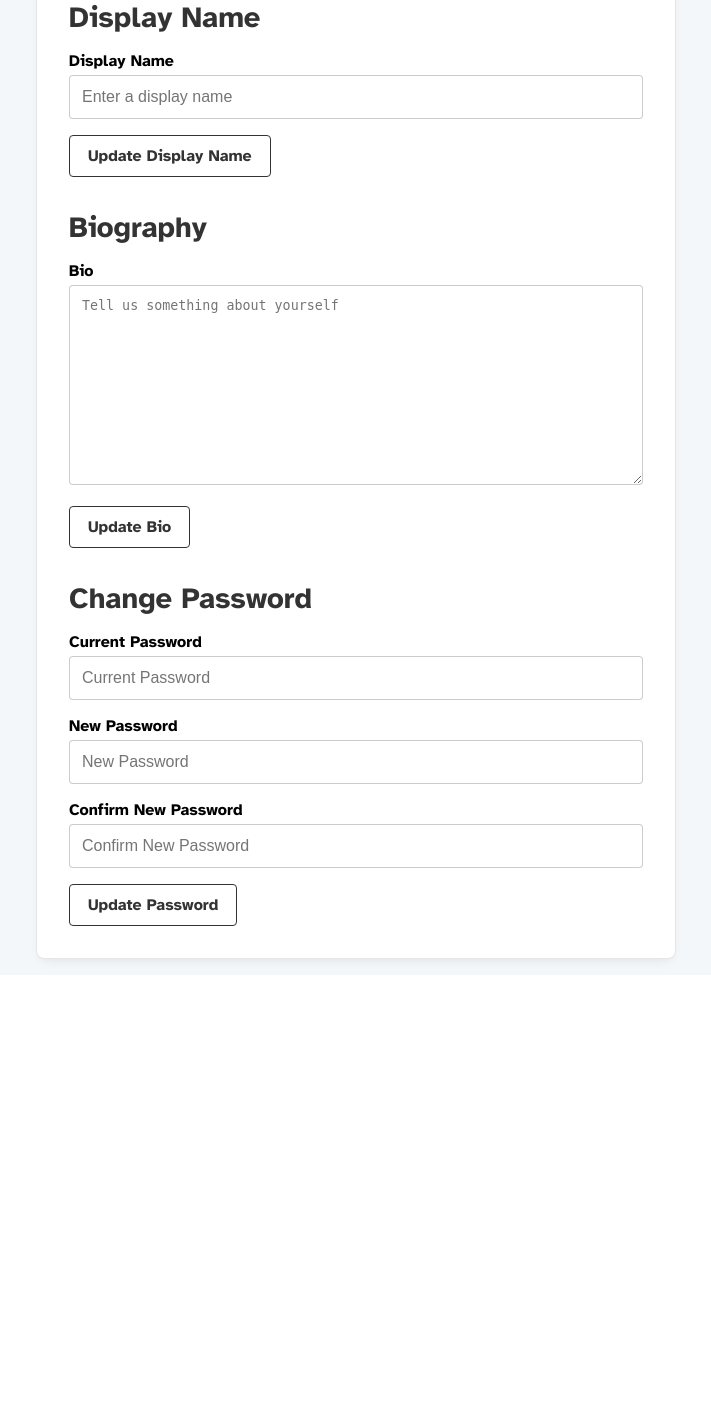
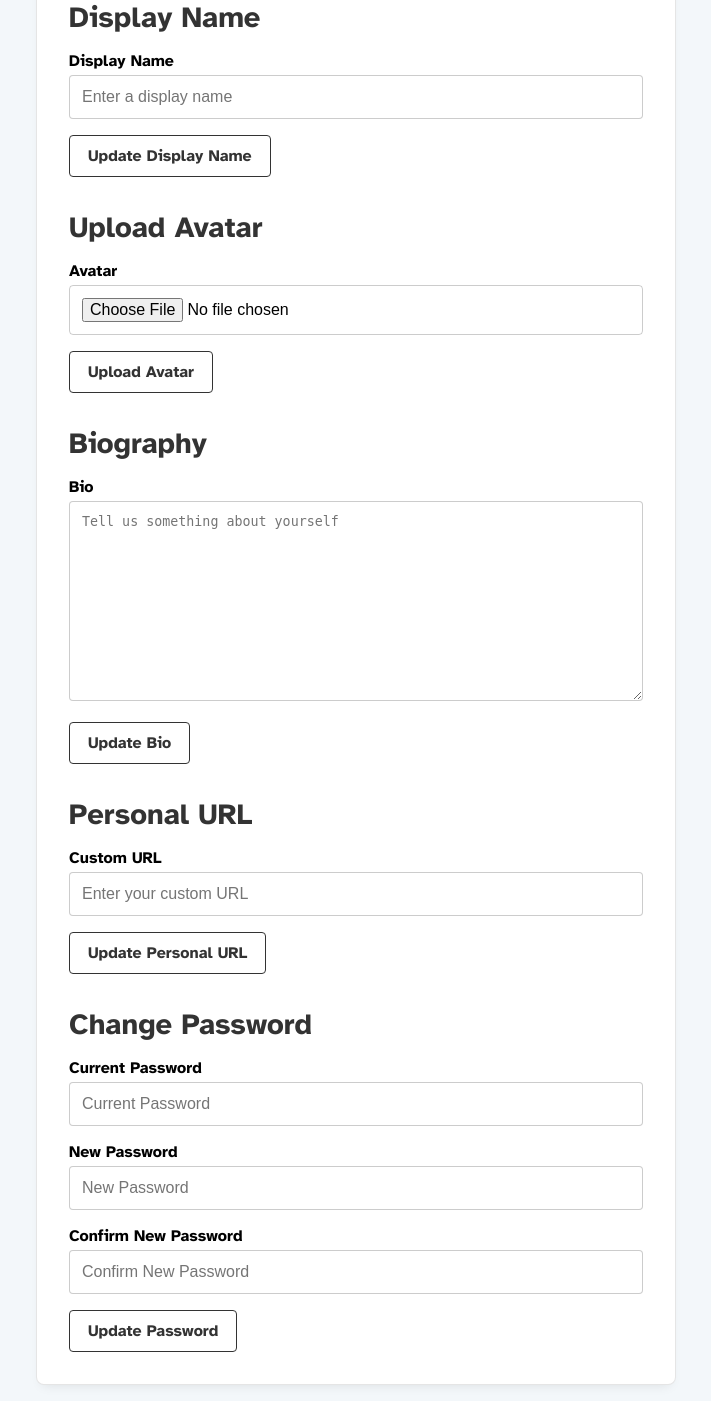
Before and after one commit to scidsg/frontpage, a Flask app: page /settings in a window 1280 px wide. Shown: the part 360-1761 px from the top of the page, without its empty margins (284-995 px from the left). Before the commit the page ends 1329 px from the top, so only its background shows below. Run offline with Flask 3, Linux system fonts and the light colour scheme; the visitor is signed in with stand-in values (Sample User, id 1); data comes from the database, SQL or seed files in the repository; some libraries are stand-ins or nearby versions; some web fonts are replaced.

Commit message:
add avatars

```diff
--- a/app.py
+++ b/app.py
@@ -18,18 +18,39 @@ import logging
 import os
 import markdown
 import pycountry
-from wtforms import StringField, PasswordField, SubmitField, TextAreaField, BooleanField
-from wtforms.validators import DataRequired, EqualTo, ValidationError, Length, Regexp
+from wtforms import (
+    StringField,
+    PasswordField,
+    SubmitField,
+    TextAreaField,
+    BooleanField,
+)
+from wtforms.validators import (
+    DataRequired,
+    EqualTo,
+    ValidationError,
+    Length,
+    Regexp,
+    URL,
+    Optional,
+)
+from werkzeug.utils import secure_filename
+from flask_wtf.file import FileField, FileAllowed
 from collections import Counter
 from itertools import groupby
 
 
 load_dotenv()  # Load environment variables from .env file
 
+# Uploads
+UPLOAD_FOLDER = "/var/www/html/frontpage/static/uploads"
+ALLOWED_EXTENSIONS = {"png", "jpg", "jpeg"}
+
 # Initialize Flask app and database
 app = Flask(__name__)
 app.config["SQLALCHEMY_DATABASE_URI"] = "sqlite:////var/www/html/frontpage/blog.db"
 app.config["SECRET_KEY"] = os.environ.get("FLASK_SECRET_KEY", "default-secret-key")
+app.config["UPLOAD_FOLDER"] = UPLOAD_FOLDER
 
 db = SQLAlchemy(app)
 migrate = Migrate(app, db)
@@ -46,7 +67,9 @@ class User(UserMixin, db.Model):
     password_hash = db.Column(db.String(100))
     bio = db.Column(db.Text)
     include_in_team_page = db.Column(db.Boolean, default=False)
-    display_name = db.Column(db.String(100), nullable=True)  # Removed unique=True
+    display_name = db.Column(db.String(100), nullable=True)
+    custom_url = db.Column(db.String(255), nullable=True)
+    avatar = db.Column(db.String(255), nullable=True)
 
     def set_password(self, password):
         self.password_hash = generate_password_hash(password)
@@ -196,6 +219,22 @@ class DisplayNameForm(FlaskForm):
 class TeamPageForm(FlaskForm):
     include_in_team_page = BooleanField("Include in Team Page", default=False)
     submit_team = SubmitField("Update Team Setting")
+
+
+class CustomUrlForm(FlaskForm):
+    custom_url = StringField(
+        "Custom URL",
+        validators=[Optional(), URL(message="Must be a valid URL.")],
+        render_kw={"placeholder": "Enter your custom URL"},
+    )
+    submit_custom_url = SubmitField("Update Custom URL")
+
+
+class AvatarForm(FlaskForm):
+    avatar = FileField(
+        "Avatar", validators=[FileAllowed(["jpg", "png"], "Images only!")]
+    )
+    submit_avatar = SubmitField("Upload Avatar")
 
 
 @app.errorhandler(404)
@@ -731,33 +770,52 @@ def user_settings():
     password_form = PasswordForm()
     team_page_form = TeamPageForm(obj=current_user)
     display_name_form = DisplayNameForm(obj=current_user)
+    custom_url_form = CustomUrlForm(obj=current_user)
+    avatar_form = AvatarForm()
 
     if "submit_bio" in request.form and bio_form.validate_on_submit():
         current_user.bio = bio_form.bio.data
         db.session.commit()
-        flash("👍 Your bio has been updated.", "success")
+        flash("Your bio has been updated.", "success")
 
     elif "submit_password" in request.form and password_form.validate_on_submit():
         if current_user.check_password(password_form.current_password.data):
             current_user.set_password(password_form.new_password.data)
             db.session.commit()
-            flash("👍 Your password has been updated. Please log in again.", "success")
+            flash("Your password has been updated. Please log in again.", "success")
             logout_user()
             return redirect(url_for("login"))
         else:
-            flash("⛔️ Current password is incorrect.", "danger")
+            flash("Current password is incorrect.", "danger")
 
     elif "submit_team" in request.form and team_page_form.validate_on_submit():
         current_user.include_in_team_page = team_page_form.include_in_team_page.data
         db.session.commit()
-        flash("👍 Team page settings updated", "success")
+        flash("Team page settings updated", "success")
 
     elif (
         "submit_display_name" in request.form and display_name_form.validate_on_submit()
     ):
         current_user.display_name = display_name_form.display_name.data
         db.session.commit()
-        flash("👍 Your display name has been updated.", "success")
+        flash("Your display name has been updated.", "success")
+
+    elif "submit_custom_url" in request.form and custom_url_form.validate_on_submit():
+        current_user.custom_url = custom_url_form.custom_url.data
+        db.session.commit()
+        flash("Your custom URL has been updated.", "success")
+
+    elif avatar_form.validate_on_submit() and "avatar" in request.files:
+        file = avatar_form.avatar.data
+        filename = secure_filename(file.filename)
+        if filename != "":
+            file_path = os.path.join(app.config["UPLOAD_FOLDER"], filename)
+            file.save(file_path)
+            current_user.avatar = filename
+            db.session.commit()
+            flash("Your avatar has been updated.", "success")
+        else:
+            flash("No file selected.", "warning")
 
     return render_template(
         "settings.html",
@@ -765,6 +823,8 @@ def user_settings():
         password_form=password_form,
         team_page_form=team_page_form,
         display_name_form=display_name_form,
+        custom_url_form=custom_url_form,
+        avatar_form=avatar_form,
     )
 
 
--- a/static/style.css
+++ b/static/style.css
@@ -676,6 +676,11 @@ blockquote p {
 	margin-top: 1.5rem;
 }
 
+.avatar {
+	max-width: 200px;
+	width: 100%;
+}
+
 @media only screen and (max-width: 1056px) {
 
 	.related-articles-group {
--- a/templates/article.html
+++ b/templates/article.html
@@ -7,7 +7,7 @@
         <h2>We need your help!</h2>
         <p>We are the most important and most active public library of hacked and leaked datasets in the world today, but we're completely out of money. If we don't raise $150,000 by January 31, 2024, we might be forced to suspend operations.</p>
         <div class="btn-container">
-            <a class="btn btn-primary" href="https://we.charity" target="_blank" rel="noopener noreferrer">❤️ Donate Now</a>
+            <a class="btn btn-primary" href="https://ddosecrets.charity" target="_blank" rel="noopener noreferrer">❤️ Donate Now</a>
             <a href="#" id="close_promo">Close</a>
         </div>
     </div>
--- a/templates/home.html
+++ b/templates/home.html
@@ -6,7 +6,7 @@
         <h2>We need your help!</h2>
         <p>We are the most important and most active public library of hacked and leaked datasets in the world today, but we're completely out of money. If we don't raise $150,000 by January 31, 2024, we might be forced to suspend operations.</p>
         <div class="btn-container">
-            <a class="btn btn-primary" href="https://we.charity" target="_blank" rel="noopener noreferrer"><span class="btn-emoji">❤️</span> Donate Now</a>
+            <a class="btn btn-primary" href="https://ddosecrets.charity" target="_blank" rel="noopener noreferrer"><span class="btn-emoji">❤️</span> Donate Now</a>
             <a href="#" id="close_promo">Close</a>
         </div>
     </div>
--- a/templates/settings.html
+++ b/templates/settings.html
@@ -37,6 +37,25 @@
         </form>
     </div>
 
+    <!-- AVATAR UPLOAD -->
+
+    <div>
+        <h2>Upload Avatar</h2>
+        <form action="{{ url_for('user_settings') }}" method="post" enctype="multipart/form-data">
+            {{ avatar_form.hidden_tag() }}
+            <div>
+                {{ avatar_form.avatar.label }}
+                {{ avatar_form.avatar() }}
+                {% for error in avatar_form.avatar.errors %}
+                <span class="error">{{ error }}</span>
+                {% endfor %}
+            </div>
+            <div>
+                <button type="submit" name="submit_avatar">Upload Avatar</button>
+            </div>
+        </form>
+    </div>
+
     <!-- USER BIO -->
 
     <div>
@@ -52,6 +71,23 @@
         </div>
         </form>
     </div>
+
+    <!-- CUSTOM URL -->
+
+    <div>
+        <h2>Personal URL</h2>
+        <form action="{{ url_for('user_settings') }}" method="post">
+            {{ custom_url_form.hidden_tag() }}
+            <div>
+                {{ custom_url_form.custom_url.label }}
+                {{ custom_url_form.custom_url() }}
+            </div>
+            <div>
+                <button type="submit" name="submit_custom_url">Update Personal URL</button>
+            </div>
+        </form>
+    </div>
+
 
     <!-- CHANGE PASSWORD -->
 
```
Also changed, not shown: templates/team.html (+7 -1 lines), 1 other file.
